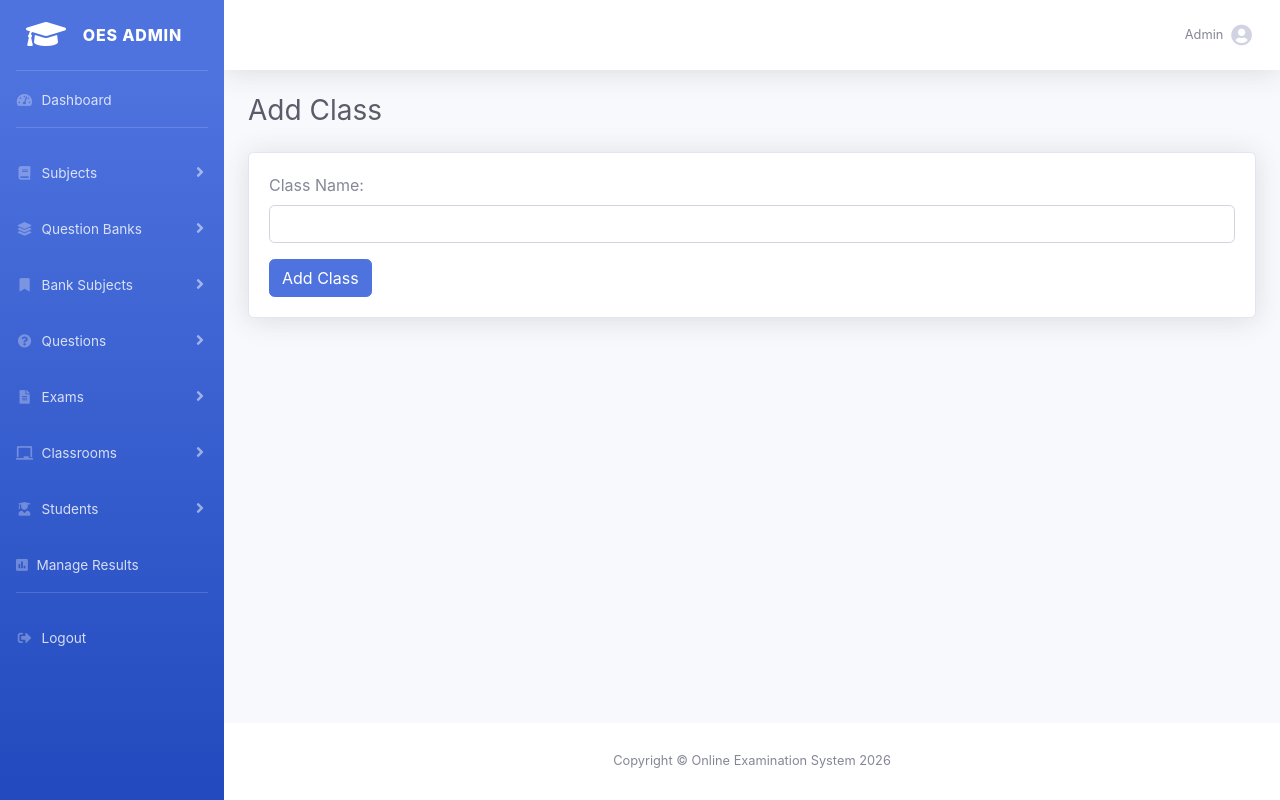
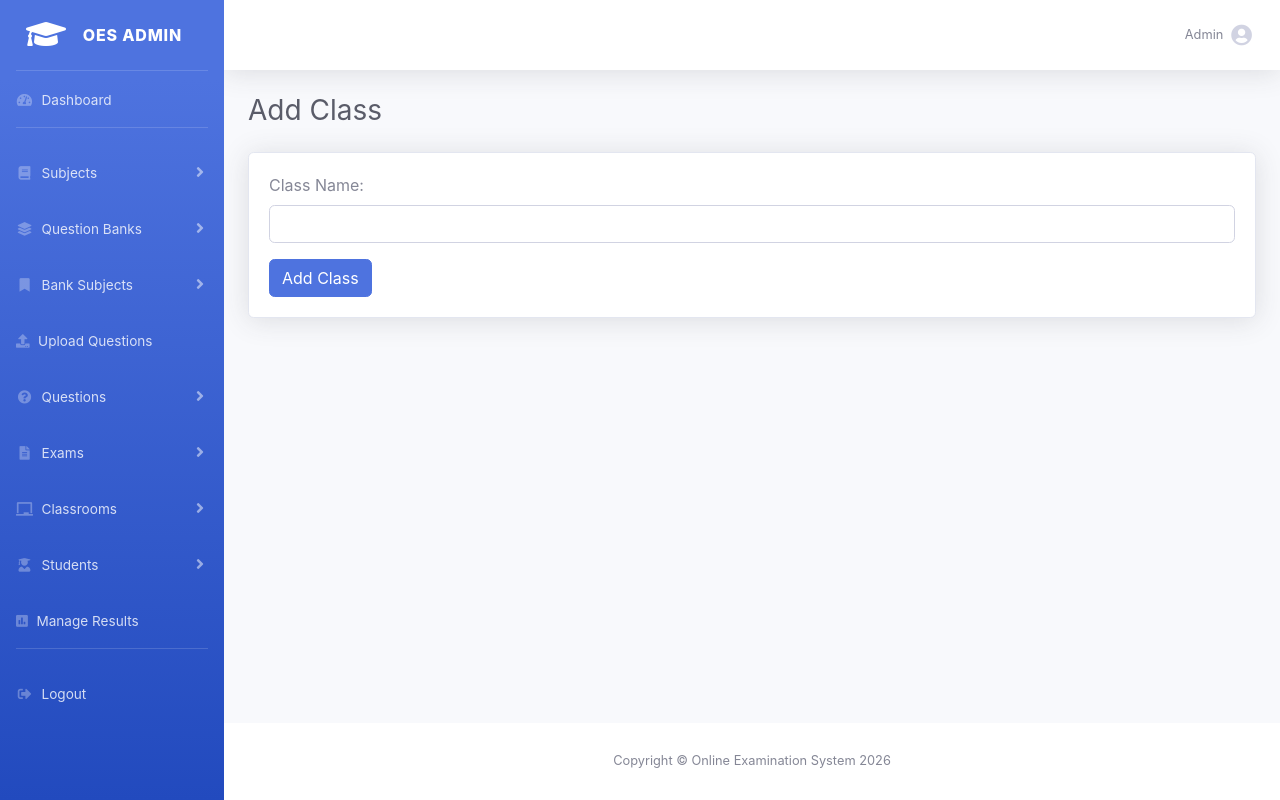
Before and after one commit to VirtusStack/online-examination-system, a PHP site: page /online-examination-system/templates/classrooms/add_class.php in a window 1280 px wide. Run offline with PHP 8.4, Linux system fonts and the light colour scheme.

Commit message:
Update sidebar.php

```diff
--- a/templates/include/sidebar.php
+++ b/templates/include/sidebar.php
@@ -66,6 +66,14 @@
         </div>
     </li>
 
+   <!-- Upload Questions Menu -->
+    <li class="nav-item">
+        <a class="nav-link" href="<?= BASE_URL ?>/admin.php?action=uploadQuestions">
+        <i class="fas fa-upload"></i>
+        <span>Upload Questions</span>
+        </a>
+    </li>
+
     <!-- Questions -->
     <li class="nav-item">
         <a class="nav-link collapsed" href="#" data-toggle="collapse" data-target="#collapseQuestions">
@@ -131,6 +139,7 @@
    </li>
 
 
+
     <hr class="sidebar-divider d-none d-md-block">
 
     <!-- Logout -->
```
